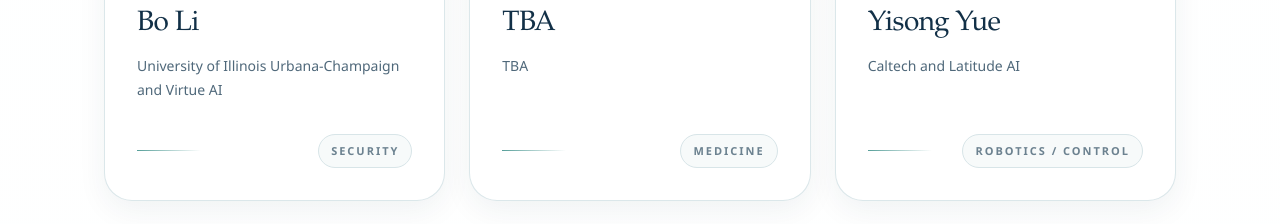
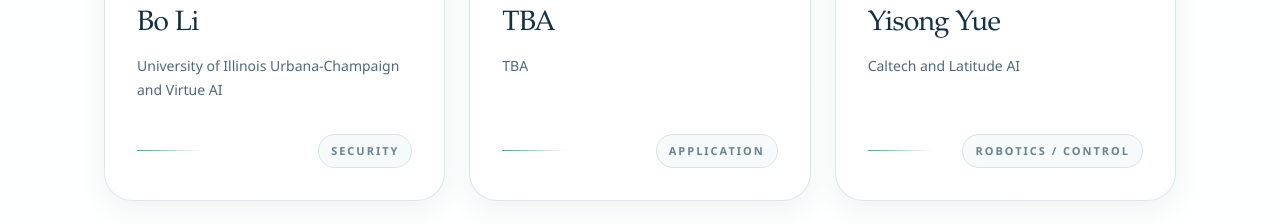
Before and after one commit to fengliu90/hypothesis-testing-workshop, a Next.js app: page / in a window 1280 px wide. Shown: the part 3840-4064 px from the top of the page. Built offline with nearby package versions, Linux system fonts and the light colour scheme.

Commit message:
small tweaks

```diff
--- a/data/workshop.ts
+++ b/data/workshop.ts
@@ -169,7 +169,7 @@
         {
           name: "TBA",
           affiliation: "TBA",
-          topic: "Medicine",
+          topic: "Application",
           headshot: null,
         },
         {
@@ -344,7 +344,7 @@
         {
           question: "Will the accepted workshop papers be archival (i.e., published in official proceedings)",
           answer:
-            "No, they will be non-archival. You can submit an on-going/under-review papers to this workshop. Besides, we also welcome papers already published in top venues (within three years).",
+            "No, they will be non-archival. You can submit early work and papers under review elsewhere without worrying about violating dual-submission policies. We also welcome recent papers that have already been published in top venues (within the last three years), including your ICML main-conference papers.",
         },
         {
           question: "Will the page limits apply to the whole paper (i.e., including references and appendix)",
```
